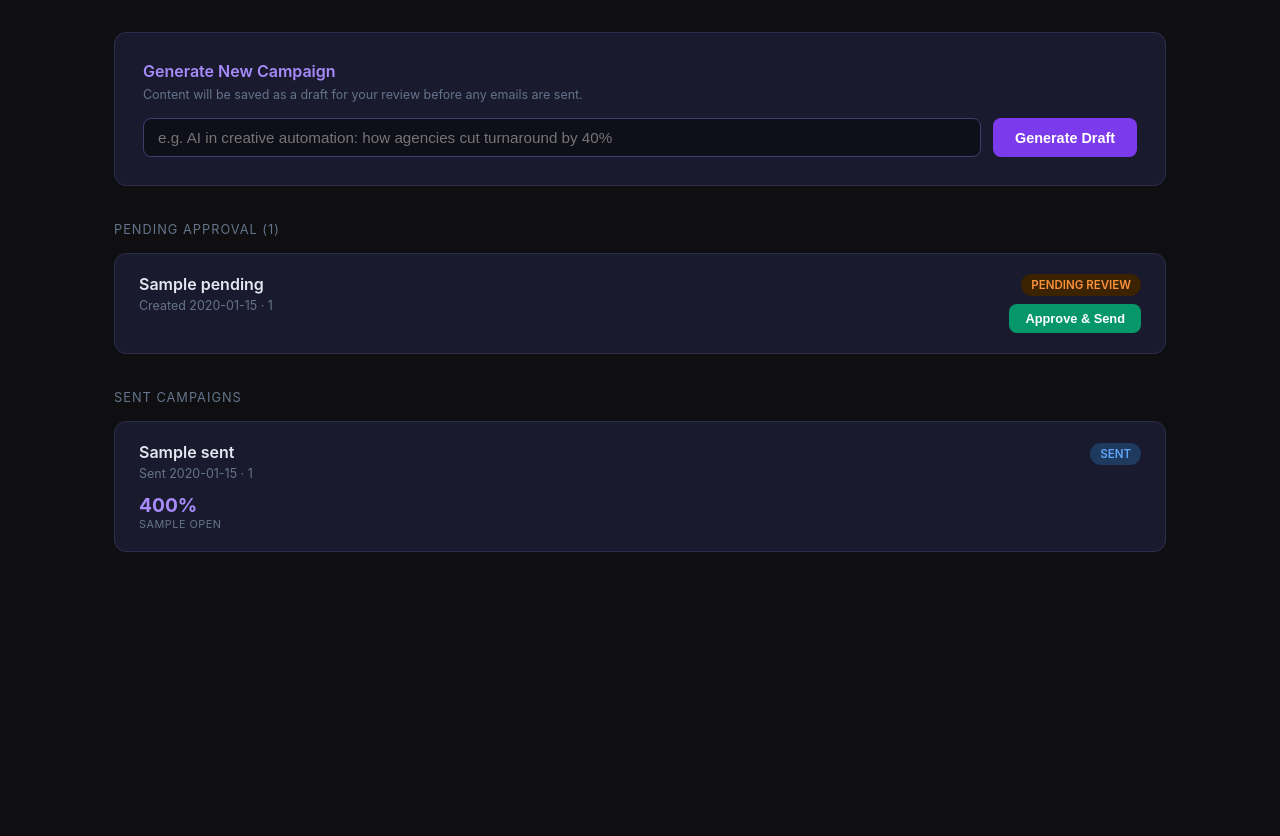
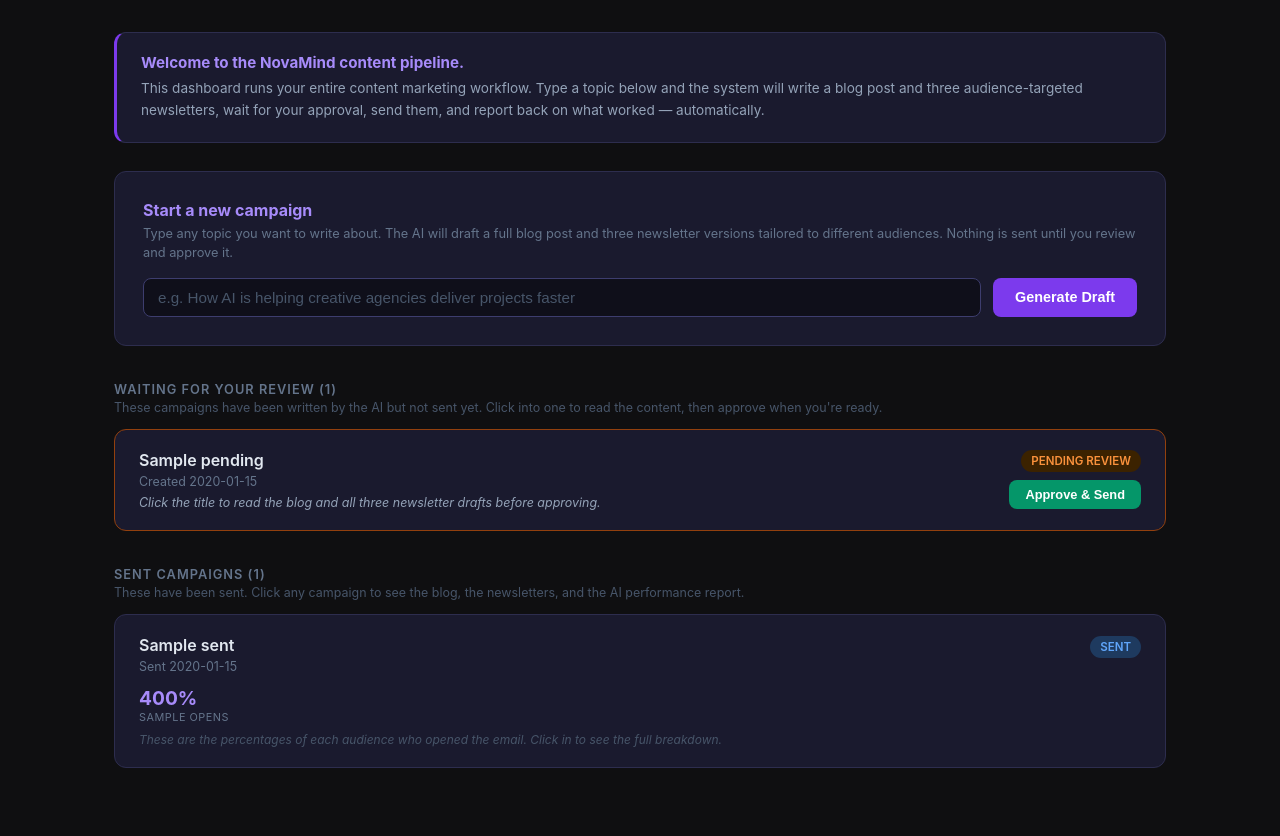
Before and after one commit to MayankSewatkar/novamind-pipeline, a FastAPI app: template dashboard/templates/index.html in a window 1280 px wide. Shown: the part 67-903 px from the top of the page. Before the commit the page ends 619 px from the top, so only its background shows below. Run offline with FastAPI, Linux system fonts and the light colour scheme; the template is opened without the code that fills it: most values are stand-ins (such as "Sample title", 1, 10 or a date in 2020).

Commit message:
Add GitHub Pages landing page and dashboard captions
docs/index.html: public-facing site explaining what the pipeline does
for non-technical stakeholders — hero, 6-step flow, outputs, differentiators.
Dashboard index updated with human-friendly captions throughout.

Co-Authored-By: Claude Sonnet 4.6 <noreply@anthropic.com>

```diff
--- a/dashboard/templates/index.html
+++ b/dashboard/templates/index.html
@@ -11,33 +11,50 @@
     .topbar h1 { font-size: 1.4rem; font-weight: 700; letter-spacing: -0.5px; }
     .topbar span { font-size: 0.8rem; opacity: 0.8; }
     .container { max-width: 1100px; margin: 0 auto; padding: 32px 24px; }
+
+    .intro-banner { background: #1a1a2e; border: 1px solid #2d2d4e; border-left: 3px solid #7c3aed; border-radius: 12px; padding: 20px 24px; margin-bottom: 28px; }
+    .intro-banner h2 { font-size: 0.95rem; font-weight: 700; color: #a78bfa; margin-bottom: 6px; }
+    .intro-banner p { font-size: 0.85rem; color: #94a3b8; line-height: 1.6; }
+
     .run-box { background: #1a1a2e; border: 1px solid #2d2d4e; border-radius: 12px; padding: 28px; margin-bottom: 36px; }
-    .run-box h2 { font-size: 1rem; font-weight: 600; margin-bottom: 6px; color: #a78bfa; }
-    .run-box p { font-size: 0.78rem; color: #64748b; margin-bottom: 16px; }
+    .run-box h2 { font-size: 1rem; font-weight: 700; margin-bottom: 4px; color: #a78bfa; }
+    .run-box .hint { font-size: 0.8rem; color: #64748b; margin-bottom: 16px; line-height: 1.5; }
     .input-row { display: flex; gap: 12px; }
     .input-row input { flex: 1; background: #0f0f1a; border: 1px solid #3d3d6e; border-radius: 8px; padding: 10px 14px; color: #e2e8f0; font-size: 0.95rem; outline: none; transition: border-color 0.2s; }
     .input-row input:focus { border-color: #7c3aed; }
+    .input-row input::placeholder { color: #475569; }
     .btn { border: none; border-radius: 8px; padding: 10px 22px; font-size: 0.9rem; font-weight: 600; cursor: pointer; transition: background 0.2s; white-space: nowrap; }
     .btn-primary { background: #7c3aed; color: white; }
     .btn-primary:hover { background: #6d28d9; }
     .btn-approve { background: #059669; color: white; font-size: 0.8rem; padding: 7px 16px; }
     .btn-approve:hover { background: #047857; }
-    .section-title { font-size: 0.8rem; text-transform: uppercase; letter-spacing: 1px; color: #64748b; margin-bottom: 16px; }
-    .section-title + .section-title { margin-top: 32px; }
-    .campaign-grid { display: grid; gap: 16px; }
-    .campaign-card { background: #1a1a2e; border: 1px solid #2d2d4e; border-radius: 12px; padding: 20px 24px; display: grid; grid-template-columns: 1fr auto; gap: 12px; align-items: start; }
-    .campaign-card a.card-link { text-decoration: none; color: inherit; display: block; }
-    .campaign-card:hover { border-color: #7c3aed; }
+
+    .section-header { margin-bottom: 14px; }
+    .section-title { font-size: 0.8rem; text-transform: uppercase; letter-spacing: 1px; color: #64748b; font-weight: 600; }
+    .section-caption { font-size: 0.78rem; color: #475569; margin-top: 3px; }
+
+    .campaign-grid { display: grid; gap: 16px; margin-bottom: 36px; }
+
+    .pending-card { background: #1a1a2e; border: 1px solid #92400e; border-radius: 12px; padding: 20px 24px; display: grid; grid-template-columns: 1fr auto; gap: 16px; align-items: center; }
+    .pending-card a { text-decoration: none; color: inherit; }
     .card-title { font-weight: 600; font-size: 1rem; margin-bottom: 4px; }
     .card-meta { font-size: 0.78rem; color: #64748b; }
+    .card-caption { font-size: 0.78rem; color: #94a3b8; margin-top: 6px; font-style: italic; }
+    .pending-actions { display: flex; flex-direction: column; gap: 8px; align-items: flex-end; }
+    .badge { padding: 4px 10px; border-radius: 999px; font-size: 0.72rem; font-weight: 600; }
+    .badge-sent { background: #1e3a5f; color: #60a5fa; }
+    .badge-pending { background: #3b2200; color: #fb923c; }
+
+    .sent-card { background: #1a1a2e; border: 1px solid #2d2d4e; border-radius: 12px; padding: 20px 24px; display: grid; grid-template-columns: 1fr auto; gap: 12px; align-items: start; text-decoration: none; color: inherit; transition: border-color 0.2s, transform 0.15s; }
+    .sent-card:hover { border-color: #7c3aed; transform: translateY(-2px); }
+
     .metrics-row { display: flex; gap: 20px; margin-top: 12px; flex-wrap: wrap; }
     .metric .metric-val { font-size: 1.2rem; font-weight: 700; color: #a78bfa; }
     .metric .metric-label { font-size: 0.68rem; color: #64748b; text-transform: uppercase; letter-spacing: 0.5px; }
-    .badge { padding: 4px 10px; border-radius: 999px; font-size: 0.72rem; font-weight: 600; }
-    .badge-sent { background: #1e3a5f; color: #60a5fa; }
-    .badge-pending { background: #3b2200; color: #fb923c; }
-    .pending-actions { display: flex; flex-direction: column; gap: 8px; align-items: flex-end; }
-    .empty { text-align: center; color: #475569; padding: 40px 0; font-size: 0.9rem; }
+    .metrics-caption { font-size: 0.75rem; color: #475569; margin-top: 8px; font-style: italic; }
+
+    .empty { text-align: center; color: #475569; padding: 40px 0; font-size: 0.88rem; }
+
     @keyframes spin { to { transform: rotate(360deg); } }
     .spinner { display: none; }
     form.running .spinner { display: inline-block; margin-left: 8px; }
@@ -49,31 +66,43 @@
     <h1>NovaMind · Content Pipeline</h1>
     <span>{{ total }} campaign{{ 's' if total != 1 else '' }} total</span>
   </div>
+
   <div class="container">
 
+    <div class="intro-banner">
+      <h2>Welcome to the NovaMind content pipeline.</h2>
+      <p>This dashboard runs your entire content marketing workflow. Type a topic below and the system will write a blog post and three audience-targeted newsletters, wait for your approval, send them, and report back on what worked — automatically.</p>
+    </div>
+
     <div class="run-box">
-      <h2>Generate New Campaign</h2>
-      <p>Content will be saved as a draft for your review before any emails are sent.</p>
+      <h2>Start a new campaign</h2>
+      <p class="hint">Type any topic you want to write about. The AI will draft a full blog post and three newsletter versions tailored to different audiences. Nothing is sent until you review and approve it.</p>
       <form action="/generate" method="post" onsubmit="this.classList.add('running')">
         <div class="input-row">
-          <input name="topic" placeholder="e.g. AI in creative automation: how agencies cut turnaround by 40%" required />
+          <input name="topic" placeholder="e.g. How AI is helping creative agencies deliver projects faster" required />
           <button type="submit" class="btn btn-primary">Generate Draft <span class="spinner"></span></button>
         </div>
       </form>
     </div>
 
     {% if pending %}
-    <div class="section-title">Pending Approval ({{ pending|length }})</div>
-    <div class="campaign-grid" style="margin-bottom: 36px;">
+    <div class="section-header">
+      <div class="section-title">Waiting for your review ({{ pending|length }})</div>
+      <div class="section-caption">These campaigns have been written by the AI but not sent yet. Click into one to read the content, then approve when you're ready.</div>
+    </div>
+    <div class="campaign-grid">
       {% for c in pending %}
-      <div class="campaign-card">
-        <a class="card-link" href="/campaign/{{ c.campaign_id }}">
-          <div class="card-title">{{ c.blog_title }}</div>
-          <div class="card-meta">Created {{ c.created_date[:10] }} · {{ c.campaign_id }}</div>
-        </a>
+      <div class="pending-card">
+        <div>
+          <a href="/campaign/{{ c.campaign_id }}">
+            <div class="card-title">{{ c.blog_title }}</div>
+          </a>
+          <div class="card-meta">Created {{ c.created_date[:10] }}</div>
+          <div class="card-caption">Click the title to read the blog and all three newsletter drafts before approving.</div>
+        </div>
         <div class="pending-actions">
           <span class="badge badge-pending">PENDING REVIEW</span>
-          <form action="/approve/{{ c.campaign_id }}" method="post" onsubmit="this.querySelector('button').disabled=true">
+          <form action="/approve/{{ c.campaign_id }}" method="post" onsubmit="this.querySelector('button').disabled=true;this.querySelector('button').textContent='Sending…'">
             <button type="submit" class="btn btn-approve">Approve &amp; Send</button>
           </form>
         </div>
@@ -82,30 +111,34 @@
     </div>
     {% endif %}
 
-    <div class="section-title">Sent Campaigns</div>
+    <div class="section-header">
+      <div class="section-title">Sent campaigns{% if sent %} ({{ sent|length }}){% endif %}</div>
+      <div class="section-caption">These have been sent. Click any campaign to see the blog, the newsletters, and the AI performance report.</div>
+    </div>
     <div class="campaign-grid">
       {% if sent %}
         {% for c in sent %}
-        <a class="campaign-card" href="/campaign/{{ c.campaign_id }}" style="text-decoration:none;color:inherit;">
+        <a class="sent-card" href="/campaign/{{ c.campaign_id }}">
           <div>
             <div class="card-title">{{ c.blog_title }}</div>
-            <div class="card-meta">Sent {{ (c.send_date or c.created_date)[:10] }} · {{ c.campaign_id }}</div>
+            <div class="card-meta">Sent {{ (c.send_date or c.created_date)[:10] }}</div>
             {% if c.analytics %}
             <div class="metrics-row">
               {% for persona, m in c.analytics.metrics.items() %}
               <div class="metric">
                 <div class="metric-val">{{ "%.0f"|format(m.open_rate * 100) }}%</div>
-                <div class="metric-label">{{ persona.replace('_', ' ') }} open</div>
+                <div class="metric-label">{{ persona.replace('_', ' ') }} opens</div>
               </div>
               {% endfor %}
             </div>
+            <div class="metrics-caption">These are the percentages of each audience who opened the email. Click in to see the full breakdown.</div>
             {% endif %}
           </div>
           <div><span class="badge badge-sent">SENT</span></div>
         </a>
         {% endfor %}
       {% else %}
-      <div class="empty">No sent campaigns yet.</div>
+      <div class="empty">No campaigns sent yet. Approve one above to see results here.</div>
       {% endif %}
     </div>
 
```
Also changed, not shown: docs/index.html (added, +257 -0 lines).
